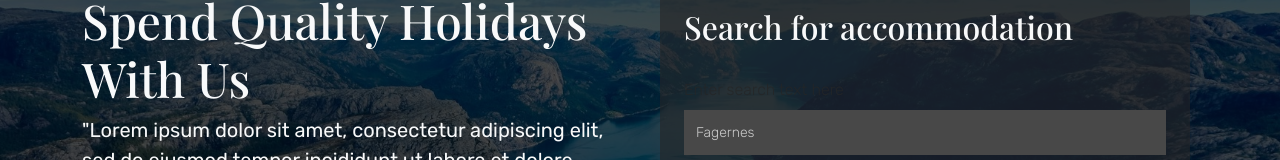
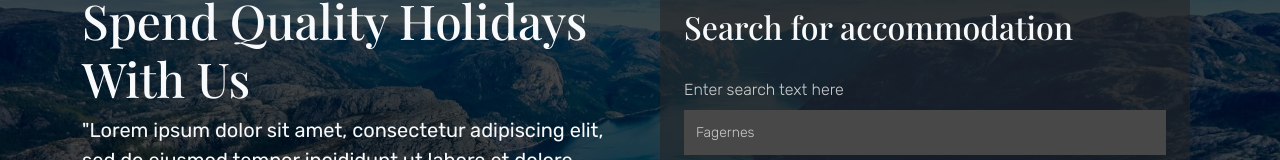
Before and after one commit to teehbee/project-exam-2, a React (Vite) app: page / in a window 1280 px wide. Shown: the part 278-438 px from the top of the page. Built offline with nearby package versions, Linux system fonts and the light colour scheme; a web font is replaced by a local one.

Commit message:
correct font color on form label for frontpage

```diff
--- a/src/components/forms/SearchForm.tsx
+++ b/src/components/forms/SearchForm.tsx
@@ -23,7 +23,7 @@ function SearchForm() {
     <div className="bg-dark-gray-color text-light search-form mx-auto px-4 py-5">
       <h2 className="secondary-font py-3 fs-1-5rem-to-2rem">Search for accommodation</h2>
       <form onSubmit={handleSubmit(onSubmit)} className="d-flex flex-column">
-        <label htmlFor="venueSearchName" className="py-2">
+        <label htmlFor="venueSearchName" className="py-2 text-light">
           Enter search text here
         </label>
         <input type="text" id="venueSearchName" placeholder="Fagernes" {...register("venueSearchName")} className="mb-3" />
```
